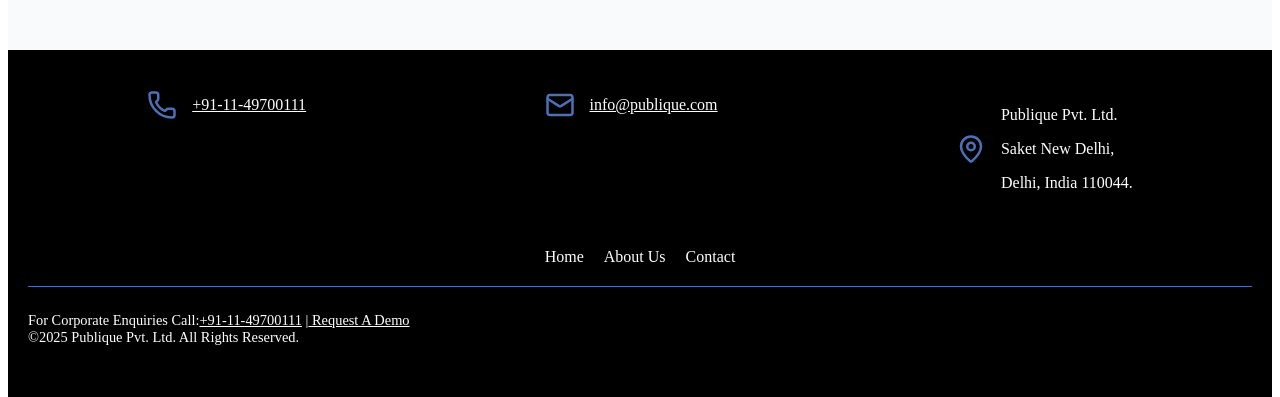
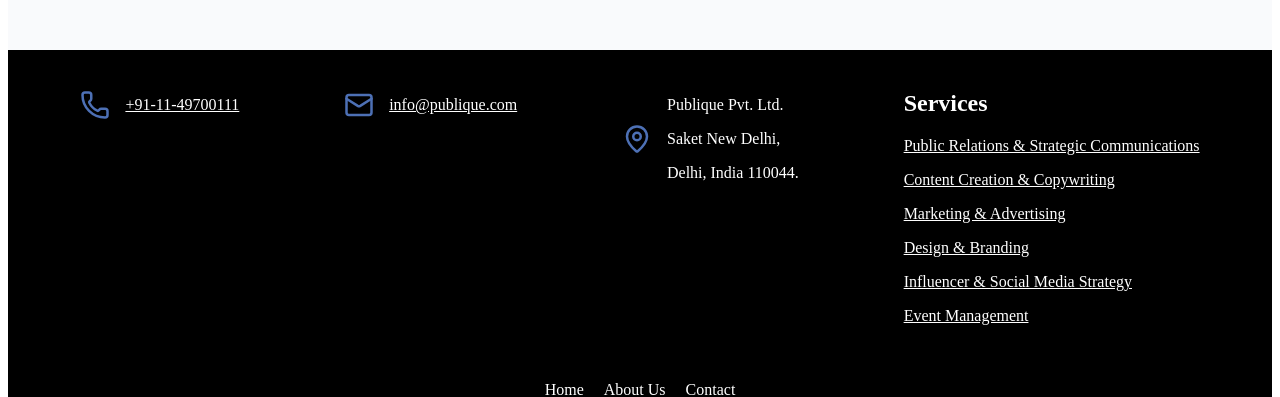
Before and after one commit to DelhiDigital/Publique, a React (Vite) app: page /services/EventManagement in a window 1280 px wide. Shown: the part 2313-2710 px from the top of the page. Built offline with nearby package versions, Linux system fonts and the light colour scheme.

Commit message:
First draft home page only

```diff
--- a/src/component/Footer/footer.jsx
+++ b/src/component/Footer/footer.jsx
@@ -1,6 +1,6 @@
 import React, { useState, useEffect, useRef } from 'react';
 import './footer.css';
-import { Phone, Mail, MapPin, X } from 'lucide-react';
+import { Phone, Mail, MapPin, X, } from 'lucide-react';
 import { gsap } from 'gsap';
 
 const Footer = () => {
@@ -46,6 +46,21 @@
     });
   };
 
+  const scrollToCaseStudy = () => {
+    console.log("Scrolling to connect section");
+    // Scroll to the connect section smoothly
+
+    const section = document.querySelector('.case-studies-container');
+    if(!section){
+      console.log("Section not found");
+
+    }
+    if (section) {
+
+      section.scrollIntoView({ behavior: 'smooth' });
+    }
+  };
+
   return (
     <>
       <footer className="footer-section">
@@ -63,7 +78,7 @@
             </div>
           </div>
 
-          <div className="footer-item">
+          <div className="footer-item" style={{marginTop: "-10px"}}>
             <MapPin color="#4d70b5" size={30} />
             <div>
               <p> Publique Pvt. Ltd.</p>
@@ -73,13 +88,26 @@
               <p> Delhi, India  110044.</p>
             </div>
           </div>
+
+
+          <div className="footer-item">
+            <div style={{marginTop: "-20px"}}>
+              <h2>Services</h2>
+              <a href="/"><p>Public Relations & Strategic Communications</p></a>
+              <a href="/"><p>Content Creation & Copywriting</p></a>
+              <a href="/"><p>Marketing & Advertising</p></a>
+              <a href="/"><p>Design & Branding</p></a>
+              <a href="/"><p>Influencer & Social Media Strategy</p></a>
+              <a href="/"><p>Event Management</p></a>
+            </div>
+          </div>
         </div>
 
         <div className="footer-menu">
           <a href="/">Home</a>
-          <a href="/about">About Us</a>
-          {/* <a href="#">Services</a> */}
-          <a href="/contact">Contact</a>
+          <a href="#">About Us</a>
+          {/* <a href="#"  onClick={scrollToCaseStudy} >Case Study</a> */}
+          <a href="#">Contact</a>
         </div>
 
         <div className="footer-bottom">
--- a/src/component/Menu/menu.css
+++ b/src/component/Menu/menu.css
@@ -136,9 +136,9 @@
   transition: transform 0.3s;
 }
 
-.menu-item:hover .dropdown-icon {
+/* .menu-item:hover .dropdown-icon {
   transform: rotate(180deg);
-}
+} */
 
 /* Submenu styles */
 .submenu {
@@ -159,16 +159,16 @@
   gap: 20px;
   z-index: 1001;
 }
-.submenu-item:hover .service-icon {
+/* .submenu-item:hover .service-icon {
   rotate: 90deg;
   transition: rotate 0.6s ease-in-out;
   width: 60px;
 
- }
- .submenu-item .service-icon {
+ } */
+ /* .submenu-item .service-icon {
   transition: rotate 0.6s ease-in-out;
 
- }
+ } */
 .menu-item:hover .submenu {
   opacity: 1;
   visibility: visible;
@@ -218,12 +218,12 @@
   transition: all 0.3s ease;
 }
 
-.service-icon:hover {
+/* .service-icon:hover {
  rotate: 90deg;
  transition: rotate 0.4s;
  width: 60px;
 
-}
+} */
 
 .submenu-item > a:hover .service-icon,
 .submenu-item.active > a .service-icon {
@@ -311,7 +311,7 @@
 }
 
 .mobile-menu .dropdown-icon.open {
-  transform: rotate(180deg);
+  /* transform: rotate(180deg); */
 }
 
 .mobile-submenu {
--- a/src/component/Menu/menu.jsx
+++ b/src/component/Menu/menu.jsx
@@ -1,8 +1,8 @@
 import React, { useState, useEffect } from 'react';
 import { Link, useLocation } from 'react-router-dom';
 import './menu.css';
-import { FaFacebook, FaTwitter, FaLinkedin, FaYoutube, FaBars, FaTimes, FaChevronDown, FaInstagram } from 'react-icons/fa';
-import { MailIcon, PhoneCall, Network, Server, Shield, Cog, PenToolIcon as Tool, Speaker } from 'lucide-react';
+import { FaFacebook, FaLinkedin, FaYoutube, FaBars, FaTimes, FaChevronDown, FaInstagram } from 'react-icons/fa';
+import {  Handshake, NotepadText , PhoneCall, MailIcon, BadgeIndianRupee , Framer , BookUser, Calendar} from 'lucide-react';
 
 const Menu = () => {
   const [isMobile, setIsMobile] = useState(false);
@@ -51,13 +51,23 @@
     document.body.style.overflow = 'auto';
   };
 
+  // const services = [
+  //   { icon: <Handshake size={40} />, title: 'Public Relations & Strategic Communications', path: '/services/PublicRelations&StrategicCommunications' },
+  //   { icon: <NotepadText size={40} />, title: 'Content Creation & Copywriting', path: '/services/ContentCreation&Copywriting' },
+  //   { icon: <BadgeIndianRupee size={40} />, title: 'Marketing & Advertising', path: '/services/Marketing&Advertising' },
+  //   { icon: <Framer size={40} />, title: 'Design & Branding', path: '/services/Design&Branding' },
+  //   { icon: <BookUser size={40} />, title: 'Influencer & Social Media Strategy', path: '/services/Influencer&SocialMediaStrategy' },
+  //   { icon: <Calendar size={40} />, title: 'Event Management', path: '/services/EventManagement' }
+  // ];
+
+
   const services = [
-    { icon: <Network size={40} />, title: 'Public Relations & Strategic Communications', path: '/services/PublicRelations&StrategicCommunications' },
-    { icon: <Server size={40} />, title: 'Content Creation & Copywriting', path: '/services/ContentCreation&Copywriting' },
-    { icon: <Shield size={40} />, title: 'Marketing & Advertising', path: '/services/Marketing&Advertising' },
-    { icon: <Cog size={40} />, title: 'Design & Branding', path: '/services/Design&Branding' },
-    { icon: <Speaker size={40} />, title: 'Influencer & Social Media Strategy', path: '/services/Influencer&SocialMediaStrategy' },
-    { icon: <Speaker size={40} />, title: 'Event Management', path: '/services/EventManagement' }
+    { icon: <Handshake size={40} />, title: 'Public Relations & Strategic Communications', path: '#' },
+    { icon: <NotepadText size={40} />, title: 'Content Creation & Copywriting', path: '#' },
+    { icon: <BadgeIndianRupee size={40} />, title: 'Marketing & Advertising', path: '#' },
+    { icon: <Framer size={40} />, title: 'Design & Branding', path: '#' },
+    { icon: <BookUser size={40} />, title: 'Influencer & Social Media Strategy', path: '#' },
+    { icon: <Calendar size={40} />, title: 'Event Management', path: '#' }
   ];
 
   const scrollToCaseStudy = () => {
@@ -108,10 +118,10 @@
             <nav className="desktop-nav">
               <ul className="main-menu">
                 <li className={`menu-item ${isActive('/') ? 'active' : ''}`}>
-                  <Link to="/" className={isActive('/') ? 'active' : ''}>Home</Link>
+                  <Link to="#" className={isActive('/') ? 'active' : ''}>Home</Link>
                 </li>
                 <li className={`menu-item ${isActive('/about') ? 'active' : ''}`}>
-                  <Link to="/about" className={isActive('/about') ? 'active' : ''}>About Us</Link>
+                  <Link to="#" className={isActive('/about') ? 'active' : ''}>About Us</Link>
                 </li>
                 <li className={`menu-item ${isActive('/about') ? 'active' : ''}`}>
                   <Link to="#"  onClick={scrollToCaseStudy} className={isActive('/#') ? 'active' : ''}>Case Studys</Link>
@@ -132,10 +142,10 @@
                   </ul>
                 </li>
                 <li className={`menu-item ${isActive('/career') ? 'active' : ''}`}>
-                  <Link to="/career" className={isActive('/career') ? 'active' : ''}>Careers</Link>
+                  <Link to="#" className={isActive('/career') ? 'active' : ''}>Careers</Link>
                 </li>
                 <li className={`menu-item ${isActive('/contact') ? 'active' : ''}`}>
-                  <Link to="/contact" className={isActive('/contact') ? 'active' : ''}>Contact</Link>
+                  <Link to="#" className={isActive('/contact') ? 'active' : ''}>Contact</Link>
                 </li>
               </ul>
             </nav>
--- a/src/pages/Home/HeroSection/heroSection.css
+++ b/src/pages/Home/HeroSection/heroSection.css
@@ -22,13 +22,13 @@
 .slide-image {
     width: 100%;
     height: 100%;
-    object-fit: fill;
+    object-fit: initial;
 }
 
 .overlay {
     position: absolute;
     inset: 0;
-    background-color: rgba(0, 0, 0, 0.5);
+    background-color: rgba(0, 0, 0, 0.2);
 }
 
 .content {
--- a/src/pages/Home/ServicesSectionwithIcons/ServicesSectionWithIcons.jsx
+++ b/src/pages/Home/ServicesSectionwithIcons/ServicesSectionWithIcons.jsx
@@ -1,14 +1,14 @@
 import React from 'react';
 import './ServicesSectionWithIcons.css';
-import { Network, Server, Shield, Cog, PenTool, Speaker } from 'lucide-react';
+import { Handshake, NotepadText , BadgeIndianRupee , Framer , BookUser, Calendar } from 'lucide-react';
 
 const services = [
-  { name: "Public Relations & Strategic Communications", icon: <Network size={40} color="white" />, link: "/services/PublicRelations&StrategicCommunications" },
-  { name: "Content Creation & Copywriting", icon: <Server size={40} color="white" />, link: "/services/ContentCreation&Copywriting" },
-  { name: "Marketing & Advertising", icon: <Shield size={40} color="white" />, link: "/services/Marketing&Advertising" },
-  { name: "Design & Branding", icon: <Cog size={40} color="white" />, link: "/services/Design&Branding" },
-  { name: "Influencer & Social Media Strategy", icon: <PenTool size={40} color="white" />, link: "/services/Influencer&SocialMediaStrategy" },
-  { name: "Event Management", icon: <Speaker size={40} color="white" />, link: "/services/EventManagement" }
+  { name: "Public Relations & Strategic Communications", icon: < Handshake size={40} color="white" />, link: "/services/PublicRelations&StrategicCommunications" },
+  { name: "Content Creation & Copywriting", icon: <NotepadText size={40} color="white" />, link: "/services/ContentCreation&Copywriting" },
+  { name: "Marketing & Advertising", icon: <BadgeIndianRupee size={40} color="white" />, link: "/services/Marketing&Advertising" },
+  { name: "Design & Branding", icon: <Framer size={40} color="white" />, link: "/services/Design&Branding" },
+  { name: "Influencer & Social Media Strategy", icon: <BookUser size={40} color="white" />, link: "/services/Influencer&SocialMediaStrategy" },
+  { name: "Event Management", icon: <Calendar size={40} color="white" />, link: "/services/EventManagement" }
 ];
 
 const ServicesSectionWithIcons = () => {
```
Also changed, not shown: public/assets/handshake.png (added).
